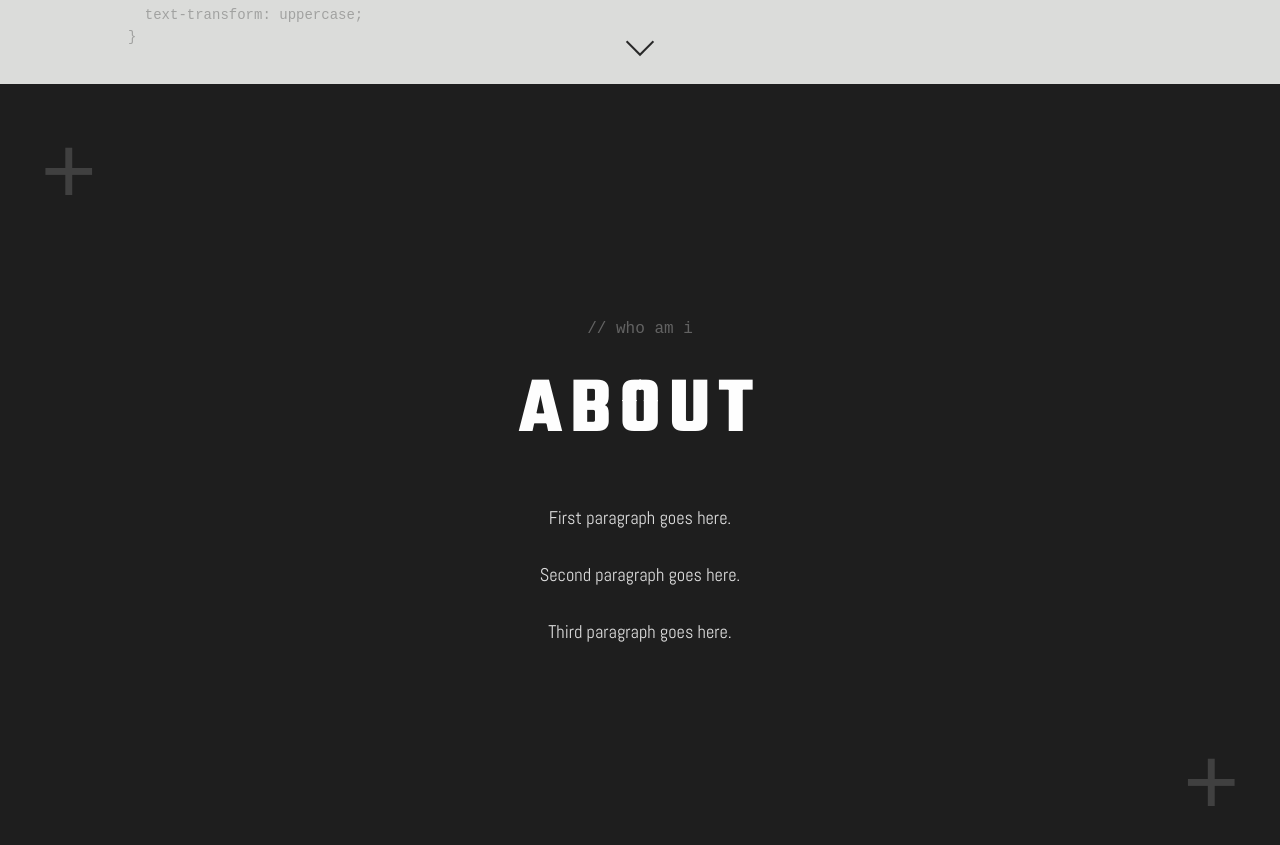
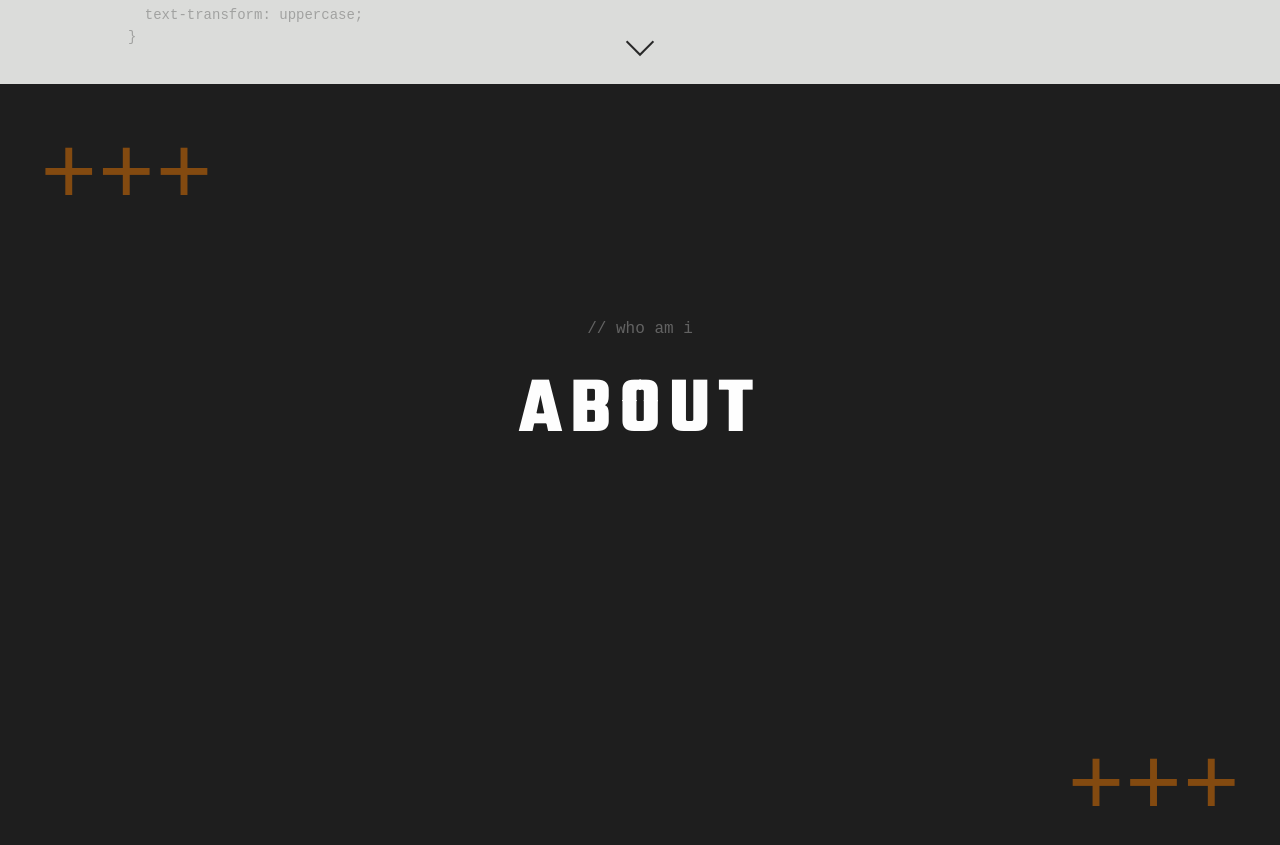
Before and after one commit to beeeen498/portfolio, a Next.js app: page / in a window 1280 px wide. Shown: the part 727-1572 px from the top of the page. Built offline with nearby package versions, Linux system fonts and the light colour scheme.

Commit message:
feat: add GSAP animations to About — plus signs fade in, paragraphs slide in/out on scroll

```diff
--- a/components/homepage/About/About.module.scss
+++ b/components/homepage/About/About.module.scss
@@ -25,8 +25,8 @@
     position: absolute;
     font-family: "Courier New", monospace;
     font-size: clamp(3rem, 8vw, 6rem);
-    color: $white;
-    opacity: 0.15;
+    color: $neon;
+    opacity: 0;
     user-select: none;
     pointer-events: none;
   }
@@ -85,7 +85,7 @@
         font-size: clamp(1rem, 1.5vw, 1.15rem);
         line-height: 1.8;
         color: $white;
-        opacity: 0.85;
+        opacity: 0;
       }
     }
   }
--- a/components/homepage/About/About.tsx
+++ b/components/homepage/About/About.tsx
@@ -1,14 +1,70 @@
 "use client";
 
+import { useEffect, useRef } from "react";
+import gsap from "gsap";
+import { ScrollTrigger } from "gsap/ScrollTrigger";
 import styles from "./About.module.scss";
 
+/* register ScrollTrigger plugin */
+gsap.registerPlugin(ScrollTrigger);
+
 export default function About() {
+  const plusTopRef = useRef<HTMLSpanElement>(null);
+  const plusBottomRef = useRef<HTMLSpanElement>(null);
+  const paragraphsRef = useRef<(HTMLParagraphElement | null)[]>([]);
+
+  useEffect(() => {
+    /* ========================
+       + DECORATIONS — fade in
+    ======================== */
+    gsap.to([plusTopRef.current, plusBottomRef.current], {
+      opacity: 0.45,
+      duration: 1.2,
+      ease: "power2.out",
+      scrollTrigger: {
+        trigger: plusTopRef.current,
+        start: "top 80%",
+      },
+    });
+
+    /* ========================
+       PARAGRAPHS — slide in / out one by one
+    ======================== */
+    paragraphsRef.current.forEach((p) => {
+      if (!p) return;
+
+      gsap.fromTo(
+        p,
+        { y: 50, opacity: 0 },
+        {
+          y: 0,
+          opacity: 0.85,
+          duration: 0.8,
+          ease: "power3.out",
+          scrollTrigger: {
+            trigger: p,
+            start: "top 85%",
+            end: "top 20%",
+            toggleActions: "play reverse play reverse",
+          },
+        },
+      );
+    });
+
+    /* cleanup scroll triggers on unmount */
+    return () => {
+      ScrollTrigger.getAll().forEach((t) => t.kill());
+    };
+  }, []);
+
   return (
     <section id="about" className={styles.about}>
       {/* ========================
           + DECORATION — top left
       ======================== */}
-      <span className={styles.plusTop}>+</span>
+      <span className={styles.plusTop} ref={plusTopRef}>
+        +++
+      </span>
 
       {/* ========================
           CONTENT BLOCK
@@ -22,16 +78,29 @@ export default function About() {
 
         {/* paragraphs */}
         <div className={styles.paragraphs}>
-          <p>First paragraph goes here.</p>
-          <p>Second paragraph goes here.</p>
-          <p>Third paragraph goes here.</p>
+          {[
+            "First paragraph goes here.",
+            "Second paragraph goes here.",
+            "Third paragraph goes here.",
+          ].map((text, i) => (
+            <p
+              key={i}
+              ref={(el) => {
+                paragraphsRef.current[i] = el;
+              }}
+            >
+              {text}
+            </p>
+          ))}
         </div>
       </div>
 
       {/* ========================
           + DECORATION — bottom right
       ======================== */}
-      <span className={styles.plusBottom}>+</span>
+      <span className={styles.plusBottom} ref={plusBottomRef}>
+        +++
+      </span>
     </section>
   );
 }
```
